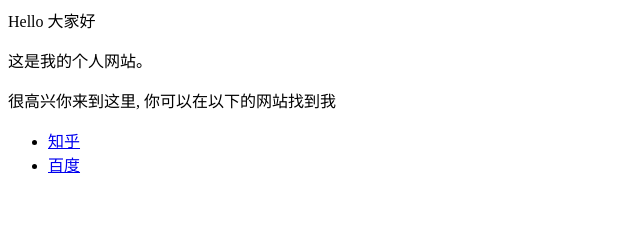
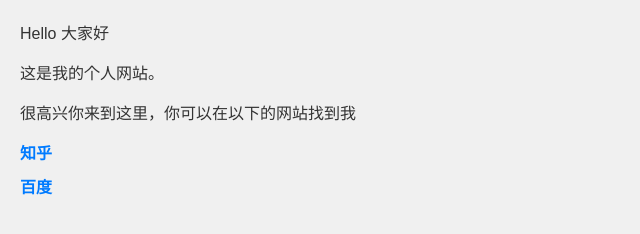
Before and after one commit to utopiagrey/Utopiagrey.github.io, a plain HTML site: page index.html in a window 1280 px wide. Shown: the whole page, without its empty margins (0-640 px from the left). Drawn offline with Linux system fonts and the light colour scheme.

Commit message:
Update index.html

```diff
--- a/index.html
+++ b/index.html
@@ -1,8 +1,49 @@
-<p>Hello 大家好</p>
-<p>这是我的个人网站。 </p>
-<p>很高兴你来到这里, 你可以在以下的网站找到我</p>
+<!DOCTYPE html>
+<html lang="en">
+<head>
+  <meta charset="UTF-8">
+  <meta name="viewport" content="width=device-width, initial-scale=1.0">
+  <title>我的个人网站</title>
+  <style>
+    body {
+      font-family: Arial, sans-serif;
+      background-color: #f0f0f0;
+      color: #333;
+      margin: 20px;
+    }
 
-<ul>
-  <li> <a href="https://www.zhihu.com">知乎</a> </li>
-  <li> <a href="http://www.baidu.com">百度</a> </li>
-</ul>
+    p {
+      margin-bottom: 15px;
+    }
+
+    ul {
+      list-style-type: none;
+      padding: 0;
+    }
+
+    li {
+      margin-bottom: 10px;
+    }
+
+    a {
+      color: #007bff;
+      text-decoration: none;
+      font-weight: bold;
+    }
+
+    a:hover {
+      text-decoration: underline;
+    }
+  </style>
+</head>
+<body>
+  <p>Hello 大家好</p>
+  <p>这是我的个人网站。</p>
+  <p>很高兴你来到这里，你可以在以下的网站找到我</p>
+
+  <ul>
+    <li><a href="https://www.zhihu.com">知乎</a></li>
+    <li><a href="http://www.baidu.com">百度</a></li>
+  </ul>
+</body>
+</html>
```
